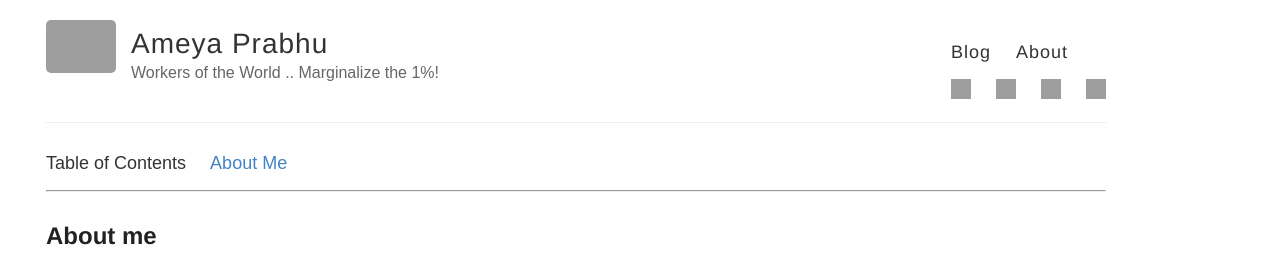
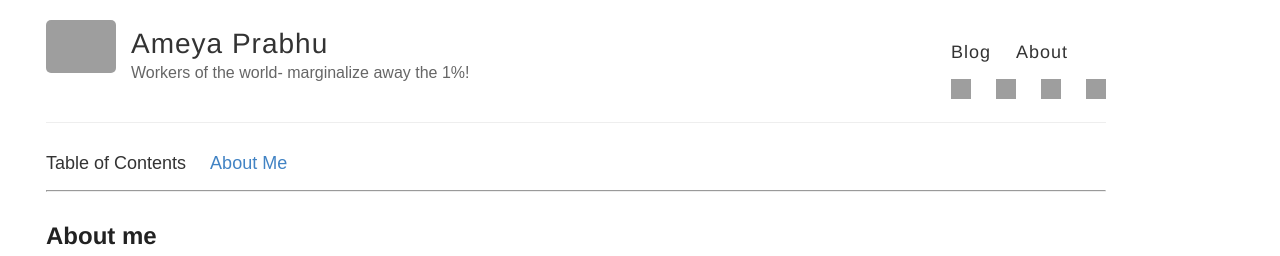
Before and after one commit to bayesianconspirator/bayesianconspirator.github.io, a Jekyll site: the page built from about/index.md, in a window 1280 px wide. Shown: the top 256 px of the page. Built offline with Jekyll 4.4.1, drawn with Linux system fonts in a browser that asks for light colours; grey boxes are pictures that could not be loaded.

Commit message:
added config

```diff
--- a/_config.yml
+++ b/_config.yml
@@ -6,7 +6,7 @@
 name: Ameya Prabhu
 
 # Short bio or description (displayed in the header)
-description: Workers of the World .. Marginalize the 1%!
+description: Workers of the world- marginalize away the 1%!
 #
 
 # URL of your avatar or profile pic (you could use your GitHub profile pic)
```
